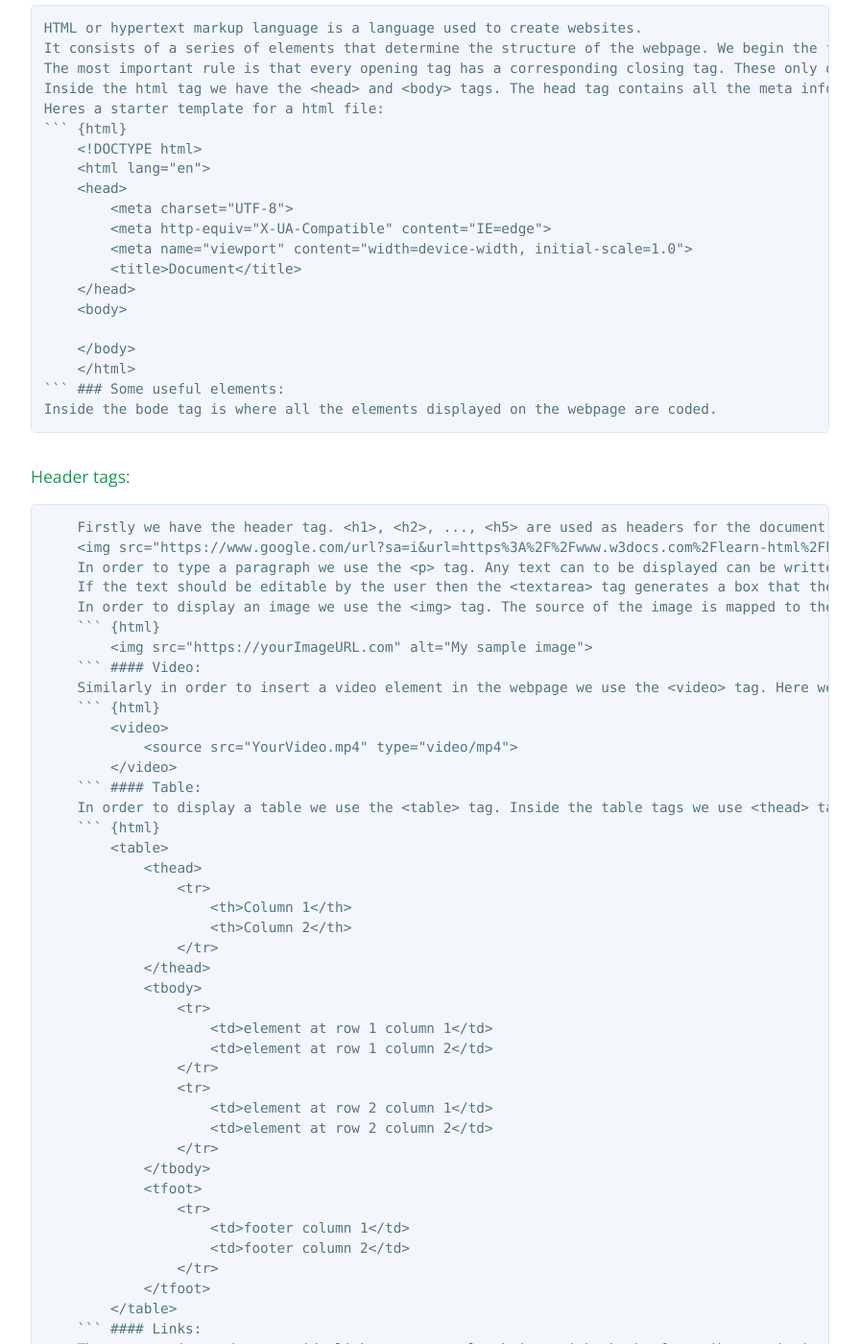
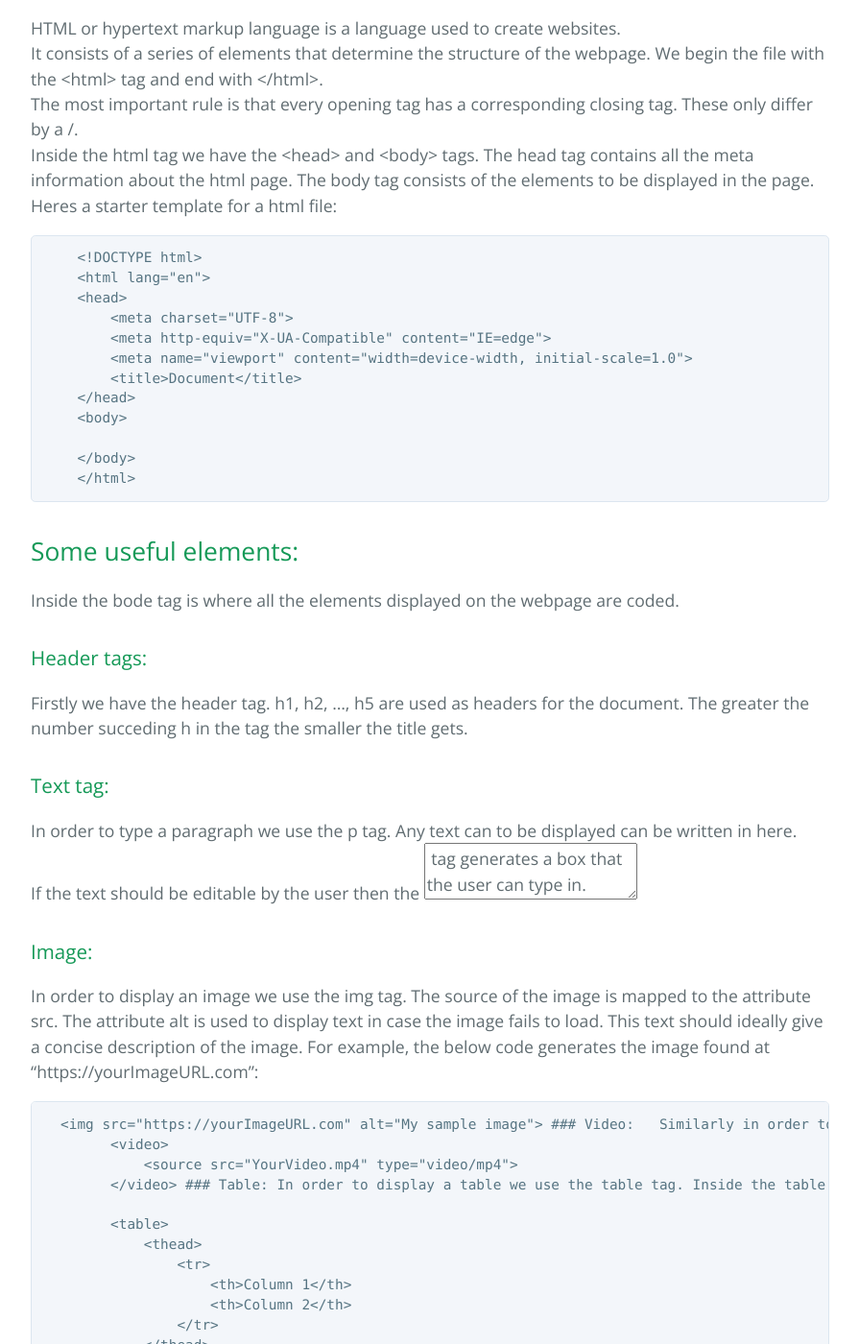
Before and after one commit to learning-software-engineering/learning-software-engineering.github.io, a Jekyll site: the page built from Topics/Tech_Stacks/Html.md, in a window 1280 px wide and 1400 px high, scrolled down 379 px. Shown: the whole window at 96% size, without its empty margins (192-1087 px from the left). Built offline with Jekyll 4.4.1, drawn with Linux system fonts in a browser that asks for light colours; our own code applies the rules of GitHub Pages for plain Markdown files; some of the changed lines change nothing that is shown; some of the changed text lies outside the part shown.

Commit message:
Update Html.md

````diff
--- a/Topics/Tech_Stacks/Html.md
+++ b/Topics/Tech_Stacks/Html.md
@@ -1,10 +1,9 @@
-### What is Html?
-    HTML or hypertext markup language is a language used to create websites.
-    It consists of a series of elements that determine the structure of the webpage. We begin the file with the <html> tag and end with </html>.
-    The most important rule is that every opening tag has a corresponding closing tag. These only differ by a /.
-    Inside the html tag we have the <head> and <body> tags. The head tag contains all the meta information about the html page. The body tag consists of the elements to be displayed in the page.
-    Heres a starter template for a html file:
-    ``` {html}
+## What is Html?
+  HTML or hypertext markup language is a language used to create websites.
+   It consists of a series of elements that determine the structure of the webpage. We begin the file with the <html> tag and end with </html>.
+   The most important rule is that every opening tag has a corresponding closing tag. These only differ by a /.
+   Inside the html tag we have the <head> and <body> tags. The head tag contains all the meta information about the html page. The body tag consists of the elements to be displayed in the page. Heres a starter template for a html file:
+
         <!DOCTYPE html>
         <html lang="en">
         <head>
@@ -17,31 +16,28 @@
 
         </body>
         </html>
-    ```
-### Some useful elements:
-    Inside the bode tag is where all the elements displayed on the webpage are coded.
 
-#### Header tags:
-        Firstly we have the header tag. <h1>, <h2>, ..., <h5> are used as headers for the document. The greater the number succeding h in the tag the smaller the title gets.
-        <img src="https://www.google.com/url?sa=i&url=https%3A%2F%2Fwww.w3docs.com%2Flearn-html%2Fhtml-headings.html&psig=AOvVaw1iyQG7YMvyo6ySpslTW4q5&ust=1679600047006000&source=images&cd=vfe&ved=0CBAQjRxqFwoTCKjEp_Oj8P0CFQAAAAAdAAAAABAE" width="500">
-#### Text tag:
-        In order to type a paragraph we use the <p> tag. Any text can to be displayed can be written in here.
-        If the text should be editable by the user then the <textarea> tag generates a box that the user can type in.
-#### Image:
-        In order to display an image we use the <img> tag. The source of the image is mapped to the attribute src. The attribute alt is used to display text in case the image fails to load. This text should ideally give a concise description of the image. For example, the below code generates the image found at "https://yourImageURL.com":
-        ``` {html}
-            <img src="https://yourImageURL.com" alt="My sample image">
-        ```
-#### Video:
-        Similarly in order to insert a video element in the webpage we use the <video> tag. Here we use a seperate <source> tag to provide the link to the video.
-        ``` {html}
+## Some useful elements:
+  Inside the bode tag is where all the elements displayed on the webpage are coded.
+
+### Header tags:
+   Firstly we have the header tag. h1, h2, ..., h5 are used as headers for the document. The greater the number succeding h in the tag the smaller the title gets.
+
+### Text tag:
+In order to type a paragraph we use the p tag. Any text can to be displayed can be written in here.
+If the text should be editable by the user then the <textarea> tag generates a box that the user can type in.
+### Image:
+ In order to display an image we use the img tag. The source of the image is mapped to the attribute src. The attribute alt is used to display text in case the image fails to load. This text should ideally give a concise description of the image. For example, the below code generates the image found at "https://yourImageURL.com":
+
+      <img src="https://yourImageURL.com" alt="My sample image">
+### Video:
+ Similarly in order to insert a video element in the webpage we use the <video> tag. Here we use a seperate <source> tag to provide the link to the video.
             <video>
                 <source src="YourVideo.mp4" type="video/mp4">
             </video>
-        ```
-#### Table:
-        In order to display a table we use the <table> tag. Inside the table tags we use <thead> tag for the title row, the <tbody> tag for all the information rows and the <tfoot> tag for the concluding row. Inside each of these tags the <tr> tag is used to start a row and <td> for the column in it. The <th> tag is used for the header column inside the <tr> tags and <td> inside the <tr> tags in the <tfoot> section.
-        ``` {html}
+### Table:
+In order to display a table we use the table tag. Inside the table tags we use thead tag for the title row, the tbody tag for all the information rows and the tfoot tag for the concluding row. Inside each of these tags the tr tag is used to start a row and td for the column in it. The th tag is used for the header column inside the tr tags and td inside the <tr> tags in the tfoot section.
+
             <table>
                 <thead>
                     <tr>
@@ -66,22 +62,45 @@
                     </tr>
                 </tfoot>
             </table>
-        ```
-#### Links:
-        The <a> tag is used to provide links to external websites with the href attribute pointing to the desired webpage.
-#### Input:
-        The <input> tag is used to get information from the user. The type attribute in the tag determines the format of the input. Some types are text, time, date, image and email.
-#### Div:
-        The <div> tag creates a section in the document. An empty div tag will have size 0. The size of the tag can be manipulated in css or automatically takes the size of the contents in it.
-#### Lists:
-        The <ul> tag is used to create lists. Inside the <ul> we use <li> tags for each list element. For example:
-         ``` {html}
+The resulting table is:
+    <table>
+                <thead>
+                    <tr>
+                        <th>Column 1</th>
+                        <th>Column 2</th>
+                    </tr>
+                </thead>
+                <tbody>
+                    <tr>
+                        <td>element at row 1 column 1</td>
+                        <td>element at row 1 column 2</td>
+                    </tr>
+                    <tr>
+                        <td>element at row 2 column 1</td>
+                        <td>element at row 2 column 2</td>
+                    </tr>
+                </tbody>
+                <tfoot>
+                    <tr>
+                        <td>footer column 1</td>
+                        <td>footer column 2</td>
+                    </tr>
+                </tfoot>
+            </table>
+### Links:
+The a tag is used to provide links to external websites with the href attribute pointing to the desired webpage.
+### Input:
+The input tag is used to get information from the user. The type attribute in the tag determines the format of the input. Some types are text, time, date, image and email.
+### Div:
+The div tag creates a section in the document. An empty div tag will have size 0. The size of the tag can be manipulated in css or automatically takes the size of the contents in it.
+### Lists:
+The ul tag is used to create lists. Inside the ul we use li tags for each list element. For example:
+
             <ul>
                 <li> List element 1</li>
                 <li> List element 2</li>
             </ul>
-        ```
-### Usage of elements:
-    Elements can be nested within each other. For example a <p> may contain text, followed by a table and a list if needed. A <p> tag could contain another <p> tag in it as well!  Elemnts will be rendered in the order in which they are coded.  \
-### Styling:
-    In order to customise the look of elements html is combined with css to make the webpages look cleaner.
+## Usage of elements:
+Elements can be nested within each other. For example a p may contain text, followed by a table and a list if needed. A p tag could contain another p tag in it as well!  Elemnts will be rendered in the order in which they are coded.
+## Styling:
+In order to customise the look of elements html is combined with css to make the webpages look cleaner.
````
